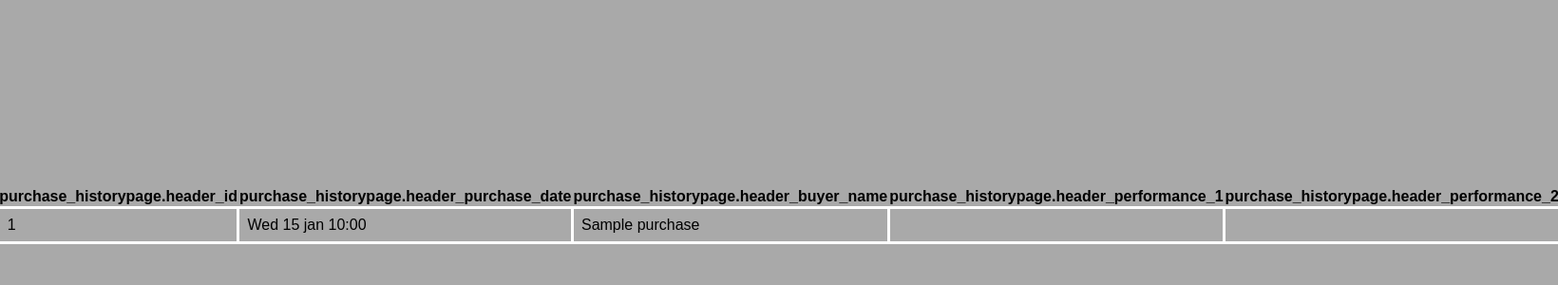
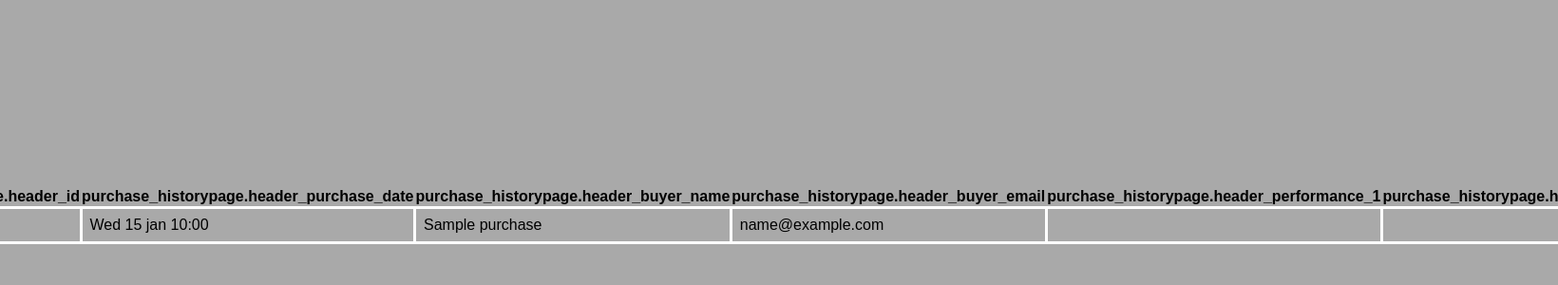
Before and after one commit to Mmaarten23/iftf_duoverkoop, a Django app: page /purchase_history/ in a window 1640 px wide; the page is wider, and only the part inside the window is pictured. Shown: the part 173-473 px from the top of that part at 95% size. Run offline with Django 4.2, Linux system fonts and the light colour scheme; tables that the repository leaves empty hold one stand-in row (values such as "Sample post").

Commit message:
[+] Add email field to order form

```diff
--- a/iftf_duoverkoop/forms.py
+++ b/iftf_duoverkoop/forms.py
@@ -16,6 +16,7 @@ class OrderForm(forms.Form):
 
     first_name = forms.CharField(label=_('person.name_first'), max_length=100)
     last_name = forms.CharField(label=_('person.name_last'), max_length=100)
+    email = forms.EmailField(label=_('person.email'))
     performance1 = forms.ChoiceField(label=_('performance.name'), choices=[])
     performance2 = forms.ChoiceField(label=_('performance.name'), choices=[])
 
--- a/iftf_duoverkoop/models.py
+++ b/iftf_duoverkoop/models.py
@@ -39,6 +39,7 @@ class Performance(models.Model):
 class Purchase(models.Model):
     date = models.DateTimeField("Date")
     name = models.CharField("Name", max_length=128)
+    email = models.EmailField("Email")
     ticket1 = models.ForeignKey(Performance, on_delete=models.PROTECT, related_name="ticket1")
     ticket2 = models.ForeignKey(Performance, on_delete=models.PROTECT, related_name="ticket2")
 
--- a/iftf_duoverkoop/src/db.py
+++ b/iftf_duoverkoop/src/db.py
@@ -81,12 +81,13 @@ def validate_purchase(first_name, last_name, performance1, performance2):
     return True
 
 
-def handle_purchase(first_name: str, last_name: str, performance1: str, performance2: str) -> None:
+def handle_purchase(first_name: str, last_name: str, email:str, performance1: str, performance2: str) -> None:
     if not validate_purchase(first_name, last_name, performance1, performance2):
         raise ValidationError('Invalid purchase')
     Purchase.objects.create(
         date=datetime.now(),
         name=f"{first_name} {last_name}",
+        email=email,
         ticket1=get_performance(performance1),
         ticket2=get_performance(performance2)
     )
--- a/iftf_duoverkoop/templates/purchase_history/purchase_history.html
+++ b/iftf_duoverkoop/templates/purchase_history/purchase_history.html
@@ -15,6 +15,7 @@
         <th>{% translate "purchase_historypage.header_id" %}</th>
         <th>{% translate "purchase_historypage.header_purchase_date" %}</th>
         <th>{% translate "purchase_historypage.header_buyer_name" %}</th>
+        <th>{% translate "purchase_historypage.header_buyer_email" %}</th>
         <th>{% translate "purchase_historypage.header_performance_1" %}</th>
         <th>{% translate "purchase_historypage.header_performance_2" %}</th>
     </tr>
@@ -23,6 +24,7 @@
             <td class="history_field">{{ purchase.id }}</td>
             <td class="history_field">{{ purchase.date|date:"D d b H:i" }}</td>
             <td class="history_field">{{ purchase.name }}</td>
+            <td class="history_field">{{ purchase.email }}</td>
             <td class="history_field">{{ purchase.ticket1.selection }}</td>
             <td class="history_field">{{ purchase.ticket2.selection }}</td>
         </tr>
--- a/iftf_duoverkoop/views.py
+++ b/iftf_duoverkoop/views.py
@@ -21,7 +21,8 @@ def order_form(request, performance_id):
         form = OrderForm(request.POST)
         if form.is_valid():
             clean = form.cleaned_data
-            db.handle_purchase(clean['first_name'], clean['last_name'], clean['performance1'], clean['performance2'])
+            db.handle_purchase(clean['first_name'], clean['last_name'], clean['email'], clean['performance1'],
+                               clean['performance2'])
             messages.success(request, _('orderpage.success'))
             form = OrderForm()
     else:
```
Also changed, not shown: iftf_duoverkoop/locale/nl/LC_MESSAGES/django.po, locale/nl/LC_MESSAGES/django.po, 1 other file.
